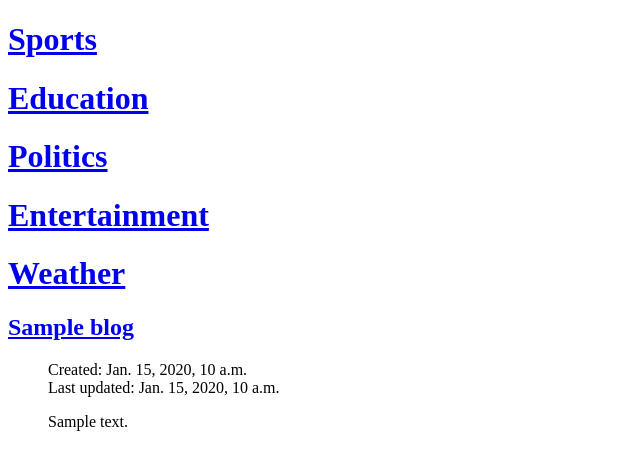
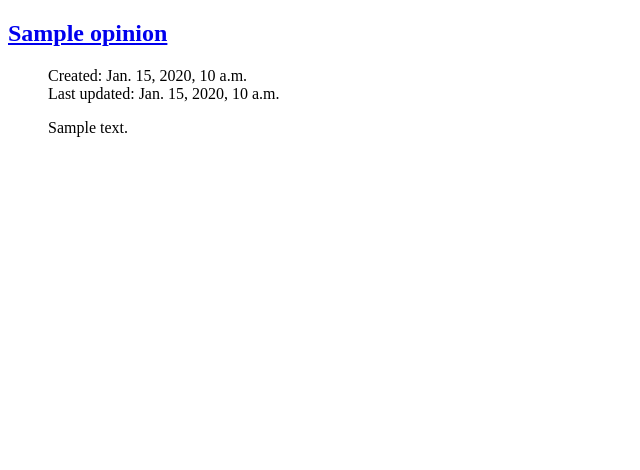
Before and after one commit to ponzie/News-Contents-Provider, a Django app: template MyOpinion/templates/Opinion/list.html in a window 1280 px wide. Shown: the top 470 px of the page, without its empty margins (0-640 px from the left). Run offline with Django 3.2, Linux system fonts and the light colour scheme; the template is opened without the code that fills it: most values are stand-ins (such as "Sample title", 1, 10 or a date in 2020); parts of the project's set-up code (start-up, migrations or seed data) failed here and were passed over.

Commit message:
last push

```diff
--- a/MyOpinion/Opinion/urls.py
+++ b/MyOpinion/Opinion/urls.py
@@ -2,8 +2,9 @@ from django.conf.urls.defaults import *
 
 urlpatterns = patterns('',
 	url(r'^$', 'Opinion.views.home'),
-	url(r'^(detail|info)/(?P<id>\d+)/((?P<showComments>.*)/)?$', 'Opinion.views.Opinion_detail'),
+	url(r'^detail/(?P<id>\d+)/((?P<showComments>.*)/)$', 'Opinion.views.Opinion_detail'),
 	url(r'^search/(.)+$','Opinion.views.search'),
 	url(r'^editcomment/(?P<id>\d+)/$','Opinion.views.Opinion_editcomment'),
 	url(r'^rating/(?P<id>\d+)/$','Opinion.views.Opinion_avgRating'),
+	url(r'^list/(?P<id>\d+)/$','Opinion.views.Opinion_list'),
 	)
--- a/MyOpinion/settings.py
+++ b/MyOpinion/settings.py
@@ -99,12 +99,13 @@ MIDDLEWARE_CLASSES = (
     'django.contrib.messages.middleware.MessageMiddleware',
 )
 
-ROOT_URLCONF = 'Opinion.urls'
+ROOT_URLCONF = 'MyOpinion.urls'
 
 TEMPLATE_DIRS = (
     # Put strings here, like "/home/html/django_templates" or "C:/www/django/templates".
     # Always use forward slashes, even on Windows.
     # Don't forget to use absolute paths, not relative paths.
+    "/home/aiti/Desktop/News-Contents-Provider/MyOpinion/templates"
 )
 
 INSTALLED_APPS = (
--- a/MyOpinion/templates/Opinion/base.html
+++ b/MyOpinion/templates/Opinion/base.html
@@ -6,14 +6,14 @@
      <title>News Contents Provider</title>
 </head>
 <body>
-     <a href="/Opinion/Opinion_detail"><h1>Sports</h1></a>
-     <a href="/Opinion/Opinion_detail"><h1>Education</h1></a>
-     <a href="/Opinion/Opinion_detail"><h1>Politics</h1></a>
-     <a href="/Opinion/Opinion_detail"><h1>Entertainment</h1></a>
-     <a href="/Opinion/Opinion_detail"><h1>Weather</h1></a>
-     <div id="content">
-      {% block content %}
-      {% endblock %}
-  </div>
+
+
+	<div id="content">
+	{% block content %}
+	{% for cat in categories %}
+	<a href="/Opinion/list/{{cat.id}}"><h1>{{cat.title}}</h1></a>
+	{%endfor%}
+	{% endblock %}
+	</div>
 </body>
 </html>
--- a/MyOpinion/templates/Opinion/detail.html
+++ b/MyOpinion/templates/Opinion/detail.html
@@ -1,4 +1,4 @@
-{% extends "Opinion/home.html" %}
+{% extends "Opinion/base.html" %}
 {% block content %}
 	{{ blog.title }}, {{ blog.body }},{{ blog.created }}, {{ blog.like }}
 	{% for c in comments %}
--- a/MyOpinion/templates/Opinion/list.html
+++ b/MyOpinion/templates/Opinion/list.html
@@ -1,12 +1,12 @@
 {% extends  "Opinion/base.html" %}
 {% block content %}
 
-{% for blog in blog_list %}
-	<h2><a href="/Opinion/detail/{{ blog.id }}/True">{{ blog.title}}</a></h2>
+{% for op in opinion_list %}
+	<h2><a href="/Opinion/detail/{{ op.id }}/True">{{ op.title}}</a></h2>
 	<ul>
-	   <div>Created: {{ blog.created }}</div>
-           <div>Last updated: {{ blog.updated }}</div>
-           <div>{{ blog.body|linebreaks }}</div>
+	   <div>Created: {{ op.created }}</div>
+           <div>Last updated: {{ op.updated }}</div>
+           <div>{{ op.body|linebreaks }}</div>
 	</ul>
 {% endfor %}
 {% endblock %}
--- a/MyOpinion/urls.py
+++ b/MyOpinion/urls.py
@@ -2,8 +2,8 @@ from django.conf.urls.defaults import patterns, include, url
 from django.conf.urls.defaults import *
 
 # Uncomment the next two lines to enable the admin:
- from django.contrib import admin
- admin.autodiscover()
+from django.contrib import admin
+admin.autodiscover()
 
 urlpatterns = patterns('',
     # Examples:
```
Also changed, not shown: MyOpinion/Opinion/views.py (+18 -13 lines), MyOpinion/Opinion.db (added), 7 other files. Lines whose indentation alone changed are shown as unchanged.
